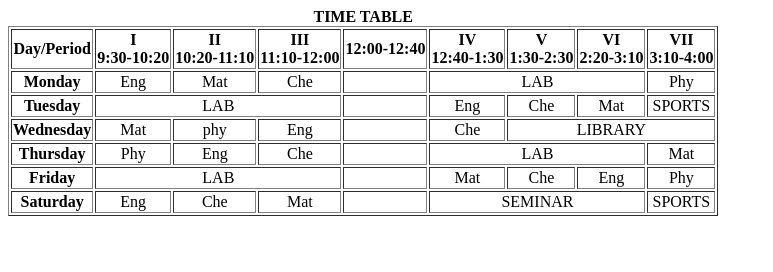
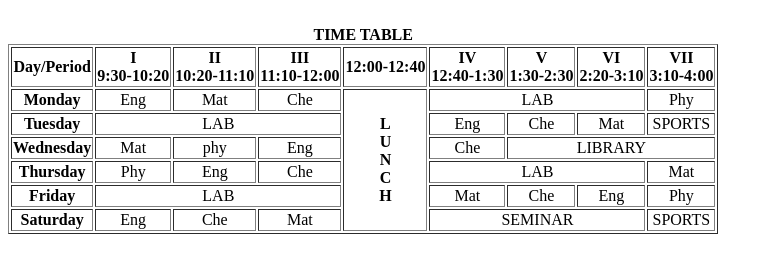
Before and after one commit to Irina-Tyd/pol, a plain HTML site: page index.html in a window 1280 px wide. Shown: the whole page, without its empty margins (0-773 px from the left). Drawn offline with Linux system fonts and the light colour scheme.

Commit message:
the filling of the table is finished

```diff
--- a/index.html
+++ b/index.html
@@ -10,7 +10,9 @@
 <body>
     <table border="1">
 
-            <caption><b>TIME TABLE</b></caption><br<br>
+        <caption><b>TIME TABLE</b></caption>
+        <br
+        <br>
         <thead align="center">
             <tr>
                 <th>Day/Period</th>
@@ -25,19 +27,18 @@
             </tr>
         </thead>
         <tbody align="center">
-            <tr >
+            <tr>
                 <td><b>Monday</b></td>
                 <td>Eng</td>
                 <td>Mat</td>
                 <td>Che</td>
-                <td></td>
+                <td rowspan="6"><b>L<br>U<br>N<br>C<br>H</b></td>
                 <td colspan="3">LAB</td>
                 <td>Phy</td>
             </tr>
             <tr>
                 <td><b>Tuesday</b></td>
                 <td colspan="3">LAB</td>
-                <td></td>
                 <td>Eng</td>
                 <td>Che</td>
                 <td>Mat</td>
@@ -48,7 +49,6 @@
                 <td>Mat</td>
                 <td>phy</td>
                 <td>Eng</td>
-                <td></td>
                 <td>Che</td>
                 <td colspan="3">LIBRARY</td>
             </tr>
@@ -57,29 +57,26 @@
                 <td>Phy</td>
                 <td>Eng</td>
                 <td>Che</td>
-                <td></td>
                 <td colspan="3">LAB</td>
                 <td>Mat</td>
             </tr>
             <tr>
                 <td><b>Friday</b></td>
                 <td colspan="3">LAB</td>
-                <td></td>
                 <td>Mat</td>
                 <td>Che</td>
                 <td>Eng</td>
                 <td>Phy</td>
             </tr>
-            <tfoot align="center">
             <tr>
                 <td><b>Saturday</b></td>
                 <td>Eng</td>
                 <td>Che</td>
                 <td>Mat</td>
-                    <td></td>
                 <td colspan="3">SEMINAR</td>
                 <td>SPORTS</td>
             </tr>
+        <tfoot align="center">
         </tfoot>
         </tbody>
 
```
Lines whose indentation alone changed are shown as unchanged.
